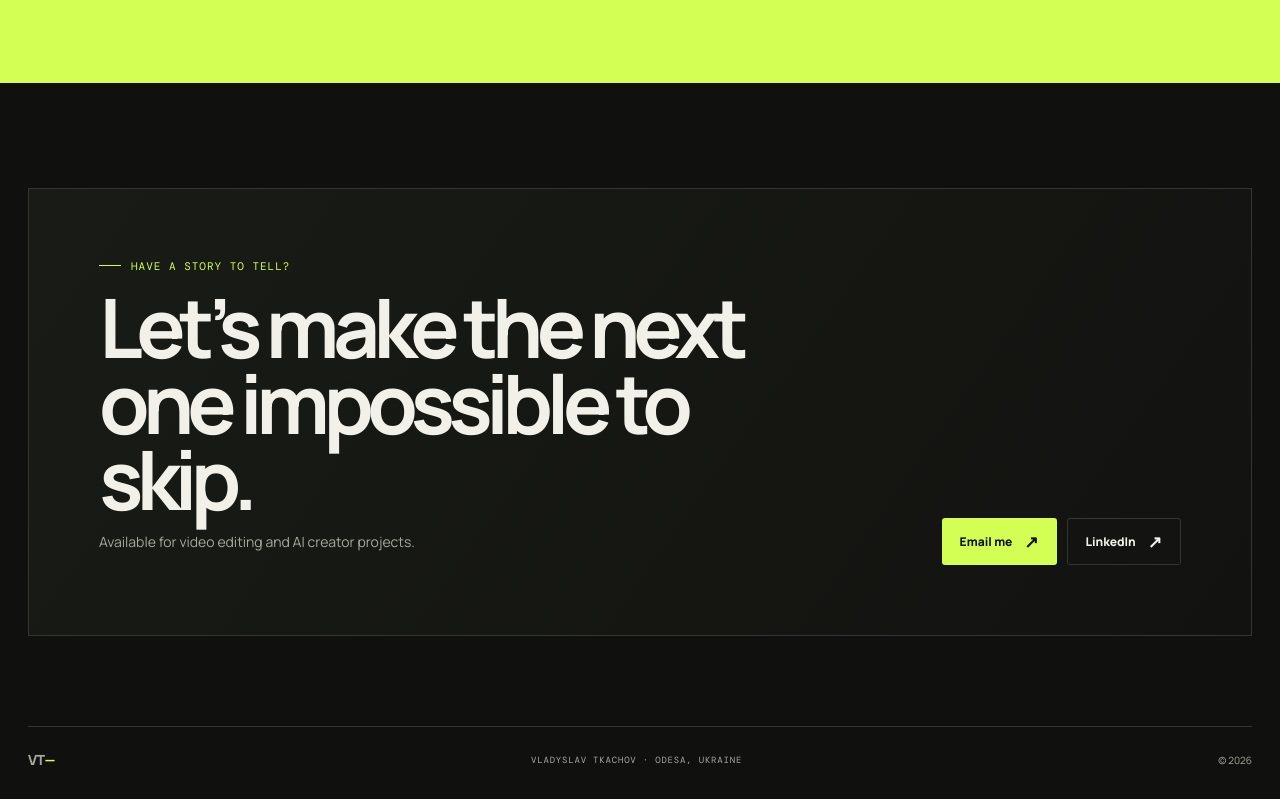
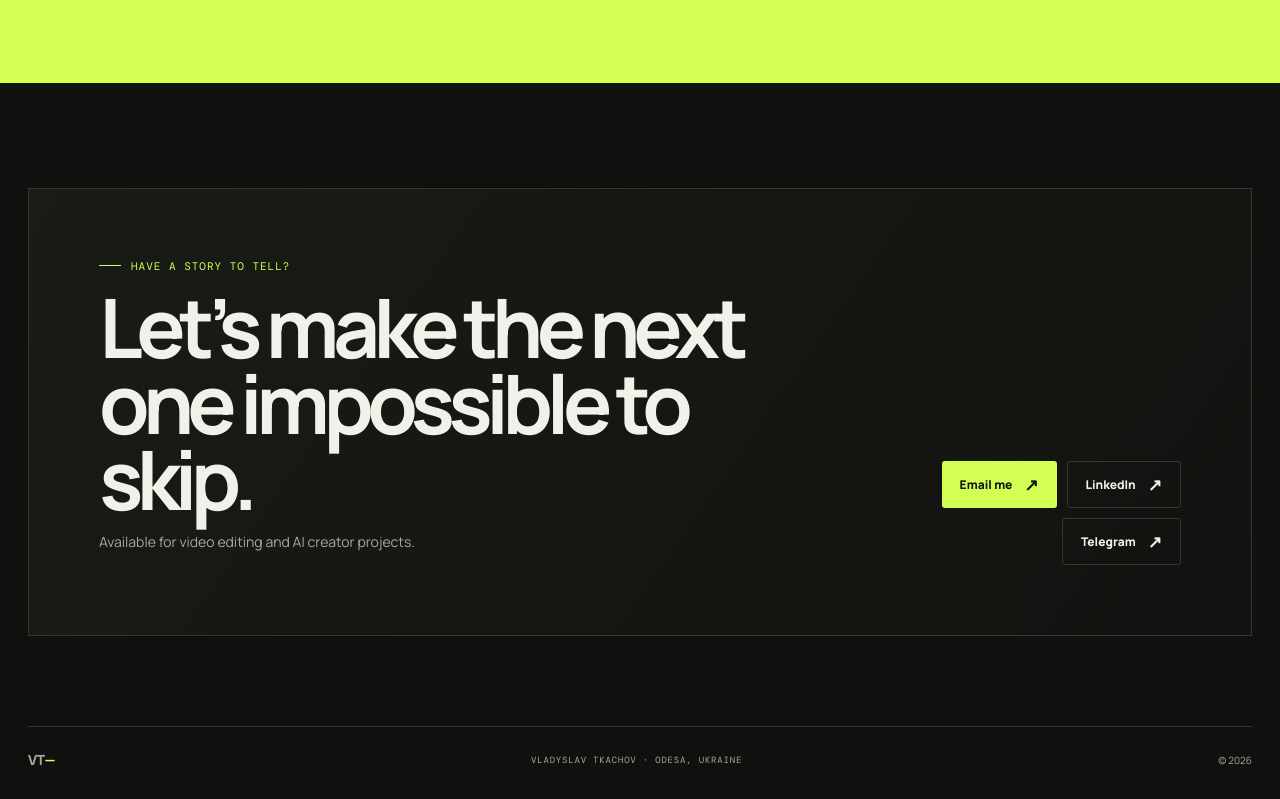
Before and after one commit to hackerhkg-cyber/vladyslav-tkachov-portfolio, a plain HTML site: page index.html in a window 1280 px wide. Shown: the part 4701-5500 px from the top of the page. Drawn offline with nearby package versions, Linux system fonts and the light colour scheme.

Commit message:
Add Telegram contact link

```diff
--- a/index.html
+++ b/index.html
@@ -85,7 +85,7 @@
       </div>
     </section>
     <section id="contact" class="wrap contact">
-      <div class="contact-panel"><div><div class="eyebrow">Have a story to tell?</div><h2>Let’s make the next one impossible to skip.</h2><p>Available for video editing and AI creator projects.</p></div><div class="contact-actions"><a class="button" href="mailto:hackerkhg@gmail.com">Email me <span class="arrow">↗</span></a><a class="button ghost" href="https://www.linkedin.com/in/vladyslav-tkachov-5b182a364/" target="_blank" rel="noopener">LinkedIn <span class="arrow">↗</span></a></div></div>
+      <div class="contact-panel"><div><div class="eyebrow">Have a story to tell?</div><h2>Let’s make the next one impossible to skip.</h2><p>Available for video editing and AI creator projects.</p></div><div class="contact-actions"><a class="button" href="mailto:hackerkhg@gmail.com">Email me <span class="arrow">↗</span></a><a class="button ghost" href="https://www.linkedin.com/in/vladyslav-tkachov-5b182a364/" target="_blank" rel="noopener">LinkedIn <span class="arrow">↗</span></a><a class="button ghost" href="https://t.me/cocteauutwinss" target="_blank" rel="noopener">Telegram <span class="arrow">↗</span></a></div></div>
     </section>
   </main>
   <footer class="wrap footer"><a class="brand" href="#top">VT<span>—</span></a><span class="footer-note">Vladyslav Tkachov · Odesa, Ukraine</span><span>© <span id="year"></span></span></footer>
```
